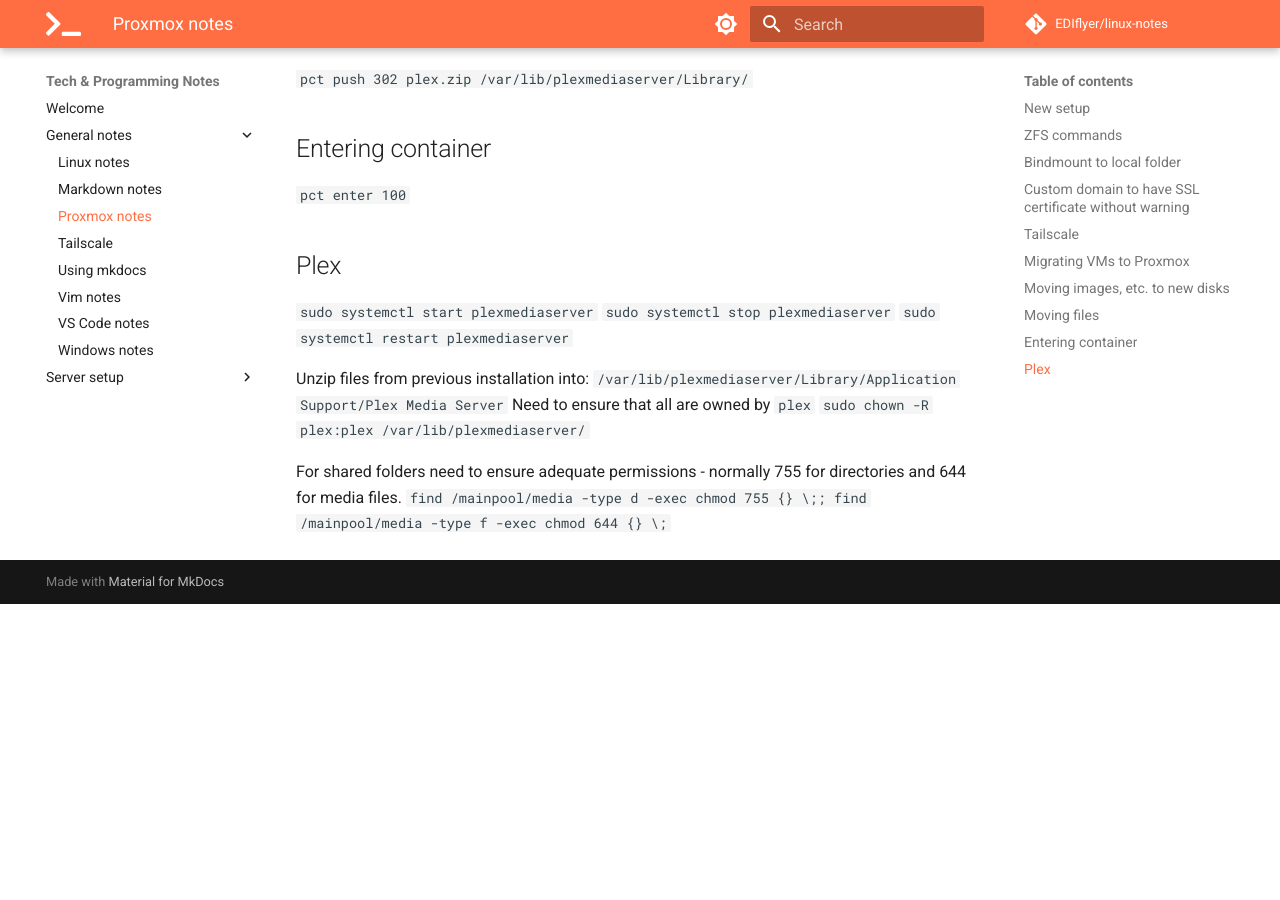
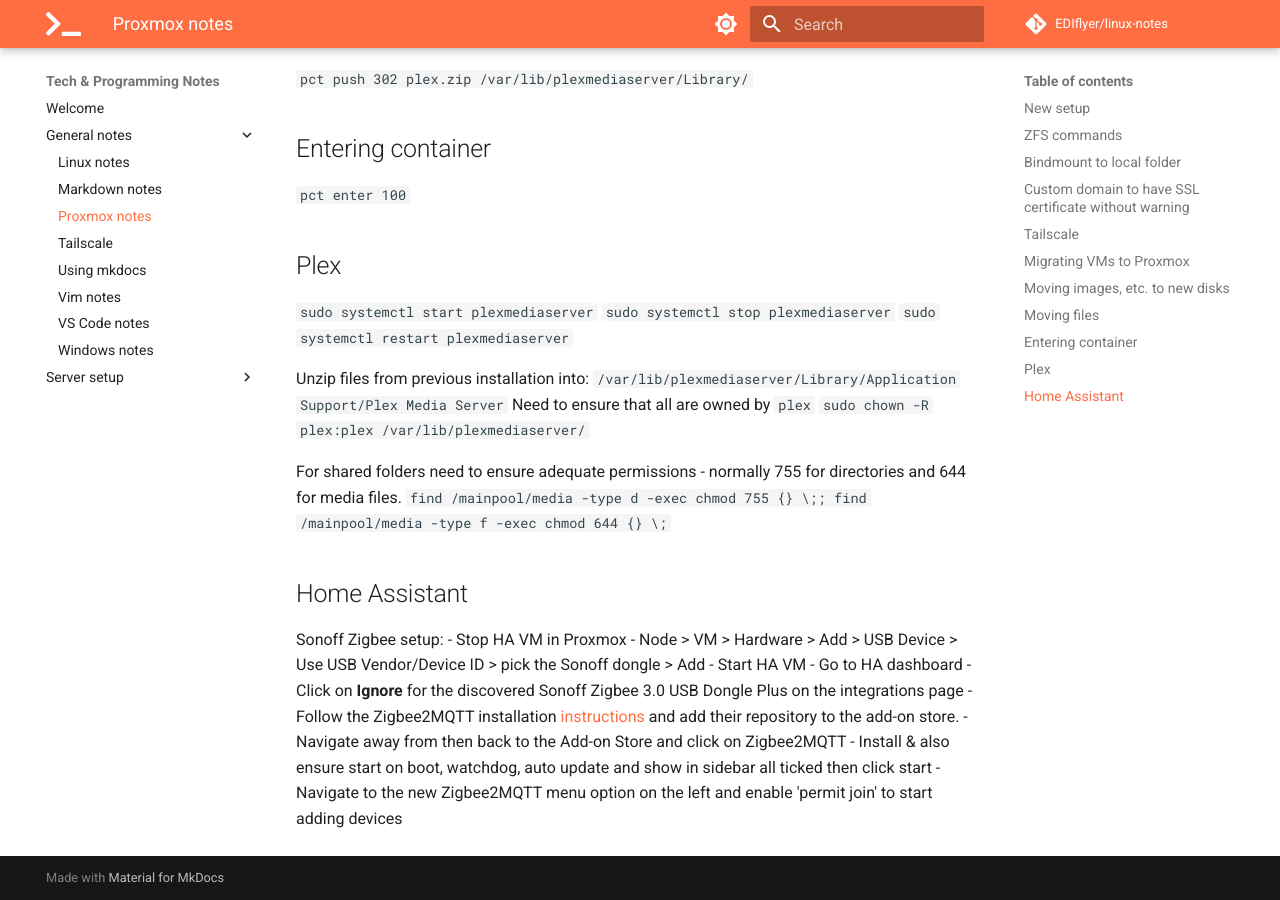
Before and after one commit to EDIflyer/linux-notes, an MkDocs documentation site: the page built from docs/general-notes/proxmox_notes.md, in a window 1280 px wide and 900 px high, scrolled down 3731 px. Built offline with MkDocs 1.6.1 and Material for MkDocs 9.7.7, drawn with Linux system fonts in a browser that asks for light colours; comment, search, counter and statistics services are not loaded; before the commit the page ends 4335 px from its top, so only the background shows below that.

Commit message:
docs: add sonoff info

```diff
--- a/docs/general-notes/proxmox_notes.md
+++ b/docs/general-notes/proxmox_notes.md
@@ -99,3 +99,15 @@ Need to ensure that all are owned by `plex`
 
 For shared folders need to ensure adequate permissions - normally 755 for directories and 644 for media files.
 `find /mainpool/media -type d -exec chmod 755 {} \;; find /mainpool/media -type f -exec chmod 644 {} \;`
+
+## Home Assistant
+Sonoff Zigbee setup:
+- Stop HA VM in Proxmox
+- Node > VM > Hardware > Add > USB Device > Use USB Vendor/Device ID > pick the Sonoff dongle > Add
+- Start HA VM
+- Go to HA dashboard
+- Click on **Ignore** for the discovered Sonoff Zigbee 3.0 USB Dongle Plus on the integrations page
+- Follow the Zigbee2MQTT installation [instructions](https://github.com/zigbee2mqtt/hassio-zigbee2mqtt#installation) and add their repository to the add-on store.
+- Navigate away from then back to the Add-on Store and click on Zigbee2MQTT
+- Install & also ensure start on boot, watchdog, auto update and show in sidebar all ticked then click start
+- Navigate to the new Zigbee2MQTT menu option on the left and enable 'permit join' to start adding devices
```
